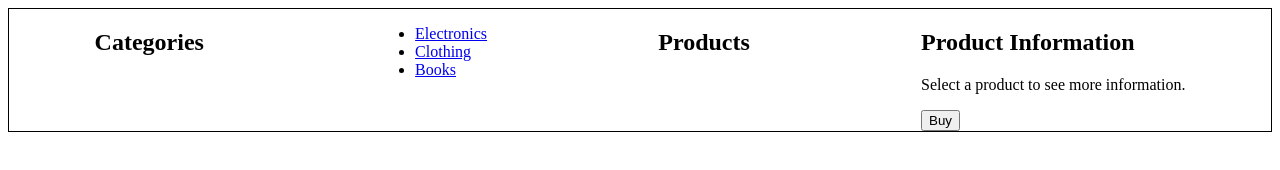
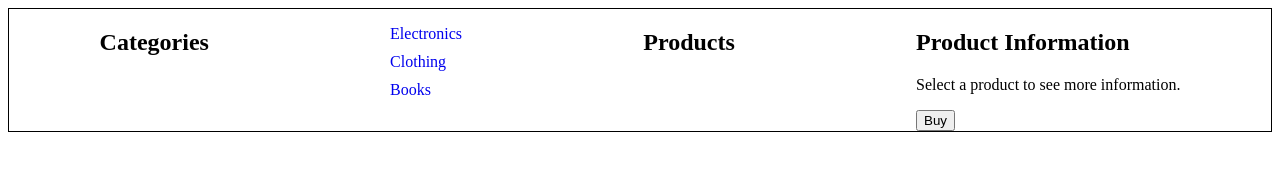
Before and after one commit to An1rii/doc, a plain HTML site: page internet/index.html in a window 1280 px wide. Drawn offline with Linux system fonts and the light colour scheme.

Commit message:
change style

```diff
--- a/internet/app.js
+++ b/internet/app.js
@@ -25,6 +25,7 @@ function showProducts(category) {
 }
 
 
+
 function showProductInfo(index) {
     const productInfo = document.getElementById("product-info");
     const product = products[index];
@@ -40,3 +41,4 @@ function buyProduct() {
     document.getElementById("product-info").innerHTML = '<p>Select a product to see more information.</p>';
     document.getElementById("products").innerHTML = "";
 }
+document.getElementById("categories").style.listStyle = "none";
--- a/internet/style.css
+++ b/internet/style.css
@@ -1,8 +1,6 @@
 .container {
     display: flex;
     justify-content: space-around;
-    list-style: none;
-
 }
 
 .category-item {
@@ -11,3 +9,14 @@
     list-style: none;
     padding: 0;
 }
+ul {
+    padding: 0;
+    list-style-type: none;
+}
+
+li {
+    margin-bottom: 10px;
+}
+a {
+    text-decoration: none;
+}
```
